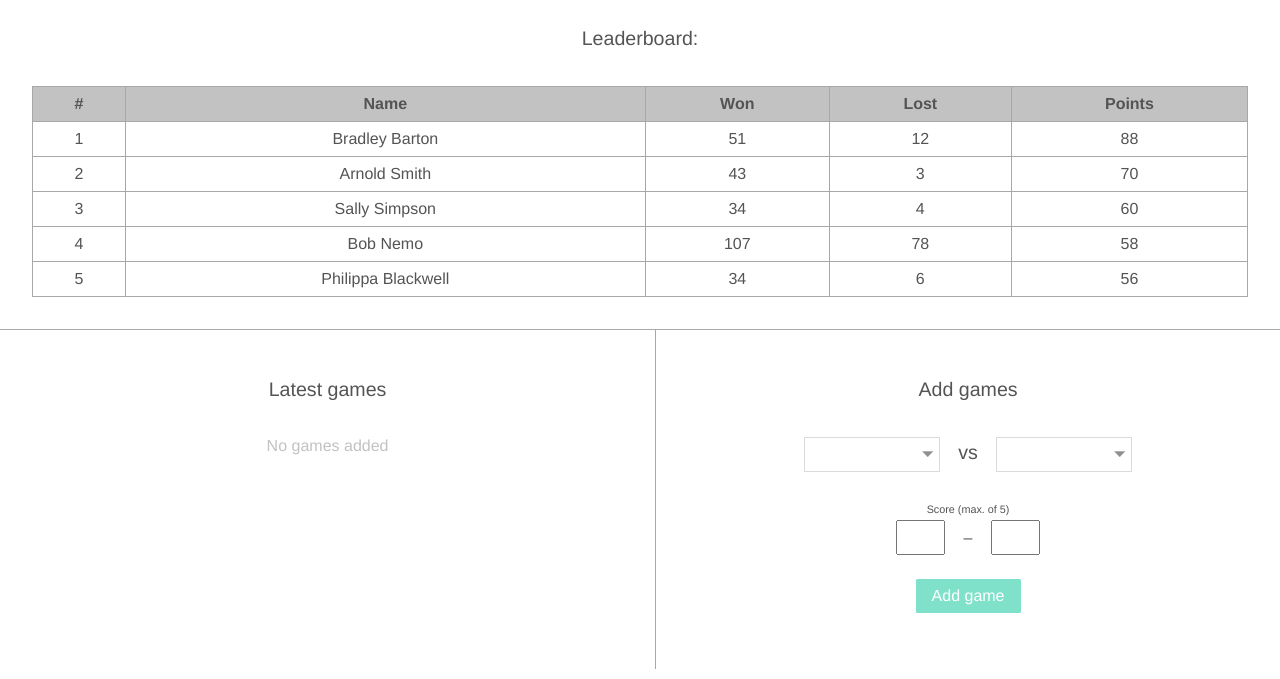
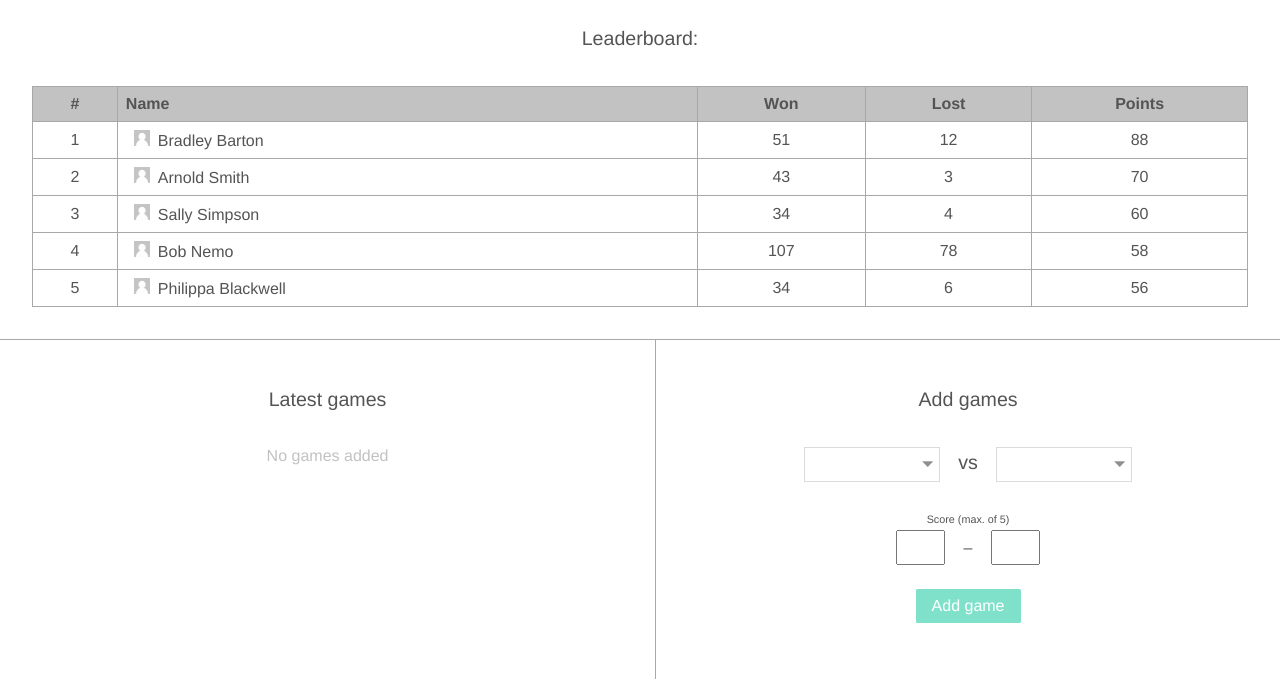
Before and after one commit to kevpmoore/ping-pong-league, a website: page app/index.html in a window 1280 px wide. Shown: the part 313-992 px from the top of the page. Drawn offline with nearby package versions, Linux system fonts and the light colour scheme; some packages are replaced by stand-ins of ours.

Commit message:
Add images to JSON and pull into player leaderboard to display

```diff
--- a/app/assets/sass/app.scss
+++ b/app/assets/sass/app.scss
@@ -94,15 +94,24 @@ body {
   }
 }
 
-.grid__cells td,
-.grid__cells th {
+.grid__head-row {
+  background-color: $mid-grey;
+}
+
+.grid__cells {
   padding: .5em;
   border: 1px solid $default-color;
   text-align: center;
 }
 
-.grid__head-row {
-  background-color: $mid-grey;
+.grid__cells--pull-left {
+  text-align: left;
+}
+
+.media__img--gravatar {
+  width: 1em;
+  height: 1em;
+  margin: 0 .5em;
 }
 
 .list {
--- a/app/data/playerData.json
+++ b/app/data/playerData.json
@@ -3,30 +3,35 @@
     "name":"Arnold Smith",
     "won":43,
     "lost":3,
-    "points":70
+    "points":70,
+    "image": "../assets/img/generic-gravatar.png"
   },
   {
     "name":"Bradley Barton",
     "won":51,
     "lost":12,
-    "points":88
+    "points":88,
+    "image": "../assets/img/generic-gravatar.png"
   },
  {
     "name":"Sally Simpson",
     "won":34,
     "lost":4,
-    "points":60
+    "points":60,
+    "image": "../assets/img/generic-gravatar.png"
   },
 {
     "name":"Bob Nemo",
     "won":107,
     "lost":78,
-    "points":58
+    "points":58,
+    "image": "../assets/img/generic-gravatar.png"
   },
 {
     "name":"Philippa Blackwell",
     "won":34,
     "lost":6,
-    "points":56
+    "points":56,
+    "image": "../assets/img/generic-gravatar.png"
   }
 ]
--- a/app/index.html
+++ b/app/index.html
@@ -25,20 +25,20 @@
         <table class="container__table grid__cells">
           <thead>
             <tr class="grid__head-row">
-              <th>#</th>
-              <th>Name</th>
-              <th>Won</th>
-              <th>Lost</th>
-              <th>Points</th>
+              <th class="grid__cells">#</th>
+              <th class="grid__cells grid__cells--pull-left">Name</th>
+              <th class="grid__cells">Won</th>
+              <th class="grid__cells">Lost</th>
+              <th class="grid__cells">Points</th>
             </tr>
           </thead>
           <tbody>
             <tr ng-repeat="player in ctrl.allPlayers | orderBy:'points':true" ng-repeat="i in ctrl.getNumber(ctrl.playerCounter) track by $index">
-              <td>{{$index + 1}}</td>
-              <td>{{player.name}}</td>
-              <td>{{player.won}}</td>
-              <td>{{player.lost}}</td>
-              <td>{{player.points}}</td>
+              <td class="grid__cells">{{$index + 1}}</td>
+              <td class="grid__cells grid__cells--pull-left"><img src="{{player.image}}" class="media__img--gravatar">{{player.name}}</td>
+              <td class="grid__cells">{{player.won}}</td>
+              <td class="grid__cells">{{player.lost}}</td>
+              <td class="grid__cells">{{player.points}}</td>
             </tr>
           </tbody>
         </table>
@@ -53,7 +53,7 @@
             &ndash;
             {{game.score2}}
             {{game.player2Name}}
-          <img class="list__icon--remove" ng-click="ctrl.deleteGame(game)" src="/assets/img/bin.png" alt="Delete game" />
+            <img class="list__icon--remove" ng-click="ctrl.deleteGame(game)" src="/assets/img/bin.png" alt="Delete game">
           </li>
           <li class="list__item--no-data" ng-show="!ctrl.gameResults.length">No games added</li>
         </ul>
```
Also changed, not shown: README.md, app/assets/css/app.css, app/assets/css/app.min.css.
